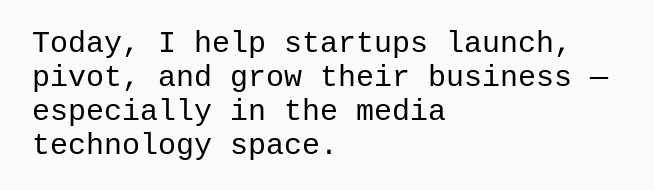
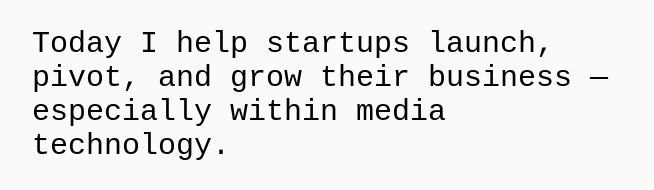
Before and after one commit to MRTIBBETS/mrtibbets.github.io, a plain HTML site: page index.html in a window 1280 px wide. Shown: the part 442-632 px from the top of the page, without its empty margins (308-962 px from the left). Drawn offline with Linux system fonts and the light colour scheme.

Commit message:
October tweaks I
Adjustments ongoing forever, yes.

```diff
--- a/index.html
+++ b/index.html
@@ -71,7 +71,7 @@
 
     <p><a target="_blank" href="https://ifttt.com">IFTTT</a> is an app I co-founded that lets you connect all the things in your life, on your terms.</p>
 
-    <p>Today, I help startups launch, pivot, and grow their business — especially in the media technology space.</p>
+    <p>Today I help startups launch, pivot, and grow their business — especially within media technology.</p>
 
     <p>Connect with me on <a target="_blank" href="https://twitter.com/mrtibbets">Twitter</a> or <a target="_blank" href="https://www.linkedin.com/in/mrtibbets">LinkedIn</a> and let's chat about what you're building.</p>
 
```
